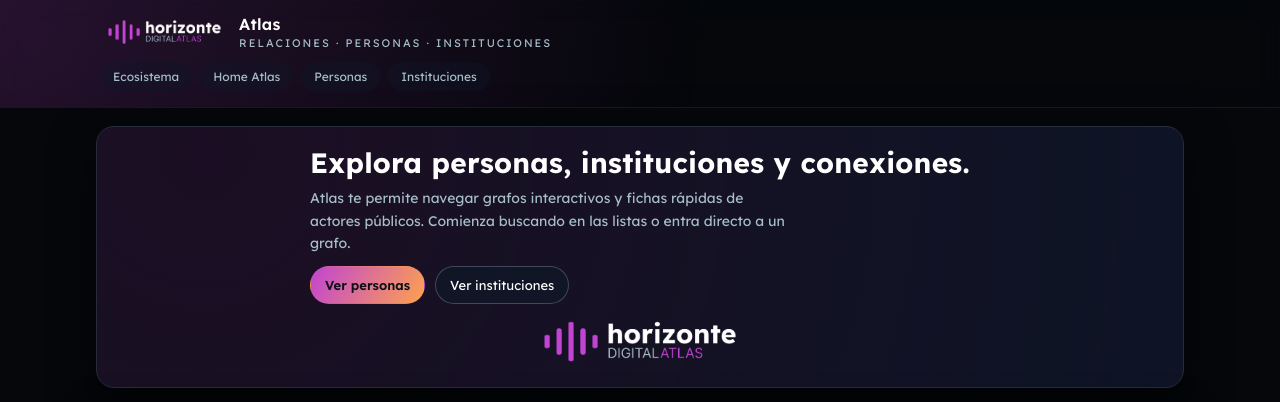
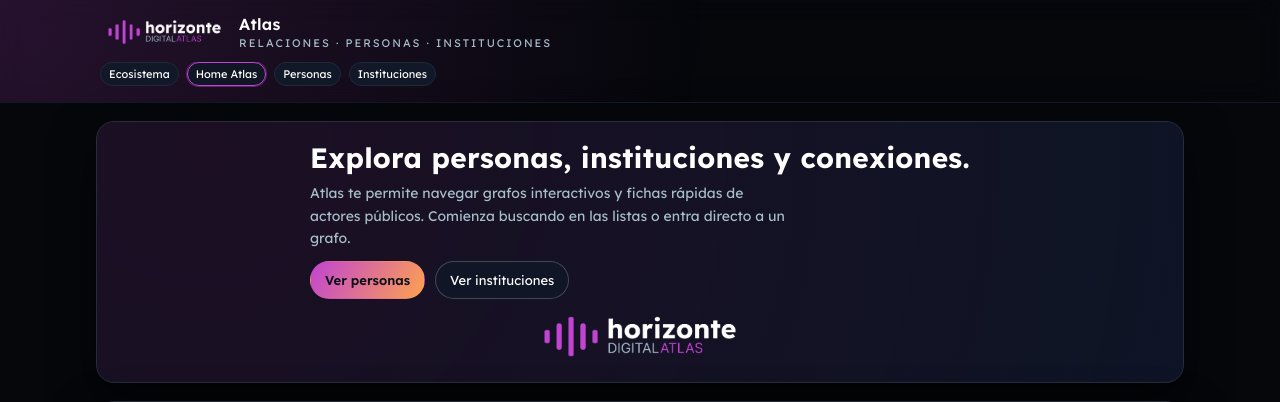
Before and after one commit to gamolo79/atlas-horizonte, a Django app: page /apps/atlas/ in a window 1280 px wide. Shown: the top 402 px of the page. Run offline with Django 5.2, Linux system fonts and the light colour scheme.

Commit message:
Fix Atlas header row layout

```diff
--- a/redpolitica/templates/redpolitica/atlas_home.html
+++ b/redpolitica/templates/redpolitica/atlas_home.html
@@ -13,18 +13,18 @@
     <header>
       <div class="header-inner">
         <div class="header-row">
-          <div class="brand">
+          <a class="brand" href="{% url 'atlas-home' %}">
             <img src="{% static 'img/logo-horizonte-atlas.png' %}" alt="Atlas" class="brand-logo">
             <div class="brand-texts">
               <div class="brand-text-main">Atlas</div>
               <div class="brand-text-sub">Relaciones · Personas · Instituciones</div>
             </div>
-          </div>
+          </a>
         </div>
         <div class="header-row header-row-nav">
           <nav class="nav-chip-row" aria-label="Secciones de Atlas">
             <a class="nav-chip" href="{% url 'index-apps' %}">Ecosistema</a>
-            <a class="nav-chip" href="{% url 'atlas-home' %}">Home Atlas</a>
+            <a class="nav-chip is-active" href="{% url 'atlas-home' %}">Home Atlas</a>
             <a class="nav-chip" href="{% url 'atlas-personas-list' %}">Personas</a>
             <a class="nav-chip" href="{% url 'atlas-instituciones-list' %}">Instituciones</a>
           </nav>
--- a/redpolitica/templates/redpolitica/atlas_instituciones_list.html
+++ b/redpolitica/templates/redpolitica/atlas_instituciones_list.html
@@ -13,20 +13,20 @@
     <header>
       <div class="header-inner">
         <div class="header-row">
-          <div class="brand">
+          <a class="brand" href="{% url 'atlas-home' %}">
             <img src="{% static 'img/logo-horizonte-atlas.png' %}" alt="Atlas" class="brand-logo">
             <div class="brand-texts">
               <div class="brand-text-main">Atlas · Instituciones</div>
               <div class="brand-text-sub">Explora grafos</div>
             </div>
-          </div>
+          </a>
         </div>
         <div class="header-row header-row-nav">
           <nav class="nav-chip-row" aria-label="Secciones de Atlas">
             <a class="nav-chip" href="{% url 'index-apps' %}">Ecosistema</a>
             <a class="nav-chip" href="{% url 'atlas-home' %}">Home Atlas</a>
             <a class="nav-chip" href="{% url 'atlas-personas-list' %}">Personas</a>
-            <a class="nav-chip" href="{% url 'atlas-instituciones-list' %}">Instituciones</a>
+            <a class="nav-chip is-active" href="{% url 'atlas-instituciones-list' %}">Instituciones</a>
           </nav>
         </div>
       </div>
--- a/redpolitica/templates/redpolitica/atlas_personas_list.html
+++ b/redpolitica/templates/redpolitica/atlas_personas_list.html
@@ -13,19 +13,19 @@
     <header>
       <div class="header-inner">
         <div class="header-row">
-          <div class="brand">
+          <a class="brand" href="{% url 'atlas-home' %}">
             <img src="{% static 'img/logo-horizonte-atlas.png' %}" alt="Atlas" class="brand-logo">
             <div class="brand-texts">
               <div class="brand-text-main">Atlas · Personas</div>
               <div class="brand-text-sub">Explora grafos</div>
             </div>
-          </div>
+          </a>
         </div>
         <div class="header-row header-row-nav">
           <nav class="nav-chip-row" aria-label="Secciones de Atlas">
             <a class="nav-chip" href="{% url 'index-apps' %}">Ecosistema</a>
             <a class="nav-chip" href="{% url 'atlas-home' %}">Home Atlas</a>
-            <a class="nav-chip" href="{% url 'atlas-personas-list' %}">Personas</a>
+            <a class="nav-chip is-active" href="{% url 'atlas-personas-list' %}">Personas</a>
             <a class="nav-chip" href="{% url 'atlas-instituciones-list' %}">Instituciones</a>
           </nav>
         </div>
--- a/redpolitica/templates/redpolitica/grafo_institucion.html
+++ b/redpolitica/templates/redpolitica/grafo_institucion.html
@@ -27,20 +27,20 @@
   <header>
     <div class="header-inner">
       <div class="header-row">
-        <div class="brand">
+        <a class="brand" href="{% url 'atlas-home' %}">
           <img src="{% static 'img/logo-horizonte-atlas.png' %}" alt="Horizonte Digital Atlas" class="brand-logo">
           <div class="brand-labels">
             <div class="brand-text-main">Atlas · Grafo por institución</div>
             <div class="brand-text-sub">Mapa de cargos y dependencias</div>
           </div>
-        </div>
+        </a>
       </div>
       <div class="header-row header-row-nav">
         <nav class="nav-chip-row" aria-label="Secciones de Atlas">
           <a class="nav-chip" href="{% url 'index-apps' %}">Ecosistema</a>
           <a class="nav-chip" href="{% url 'atlas-home' %}">Home Atlas</a>
           <a class="nav-chip" href="{% url 'atlas-personas-list' %}">Personas</a>
-          <a class="nav-chip" href="{% url 'atlas-instituciones-list' %}">Instituciones</a>
+          <a class="nav-chip is-active" href="{% url 'atlas-instituciones-list' %}">Instituciones</a>
         </nav>
       </div>
     </div>
--- a/redpolitica/templates/redpolitica/grafo_persona.html
+++ b/redpolitica/templates/redpolitica/grafo_persona.html
@@ -18,19 +18,19 @@
   <header>
     <div class="header-inner">
       <div class="header-row">
-        <div class="brand">
+        <a class="brand" href="{% url 'atlas-home' %}">
           <img src="{% static 'img/logo-horizonte-atlas.png' %}" alt="Horizonte Digital Atlas" class="brand-logo">
           <div class="brand-labels">
             <div class="brand-text-main">Atlas · Grafo por persona</div>
             <div class="brand-text-sub">Personas e instituciones conectadas</div>
           </div>
-        </div>
+        </a>
       </div>
       <div class="header-row header-row-nav">
         <nav class="nav-chip-row" aria-label="Secciones de Atlas">
           <a class="nav-chip" href="{% url 'index-apps' %}">Ecosistema</a>
           <a class="nav-chip" href="{% url 'atlas-home' %}">Home Atlas</a>
-          <a class="nav-chip" href="{% url 'atlas-personas-list' %}">Personas</a>
+          <a class="nav-chip is-active" href="{% url 'atlas-personas-list' %}">Personas</a>
           <a class="nav-chip" href="{% url 'atlas-instituciones-list' %}">Instituciones</a>
         </nav>
       </div>
--- a/static/css/atlas-design-system.css
+++ b/static/css/atlas-design-system.css
@@ -90,12 +90,17 @@ header {
 .header-row {
   display: flex;
   align-items: center;
-  justify-content: space-between;
+  justify-content: flex-start;
   gap: 12px;
+  width: 100%;
+}
+
+.header-row-nav {
+  width: 100%;
 }
 
 .brand {
-  display: flex;
+  display: inline-flex;
   align-items: center;
   gap: 10px;
 }
@@ -132,6 +137,8 @@ header {
   overflow-x: auto;
   padding-bottom: 6px;
   scrollbar-width: thin;
+  -webkit-overflow-scrolling: touch;
+  width: 100%;
 }
 
 .nav-chip-row::-webkit-scrollbar {
@@ -145,26 +152,30 @@ header {
 
 .nav-chip {
   flex: 0 0 auto;
-  font-size: 12px;
-  color: var(--text-muted);
-  padding: 6px 12px;
+  font-size: 11px;
+  color: var(--text-main);
+  padding: 4px 8px;
   border-radius: var(--radius-pill);
-  border: 1px solid transparent;
-  background: rgba(15, 23, 42, 0.4);
-  transition: border-color var(--transition-fast), background var(--transition-fast), color var(--transition-fast);
+  border: 1px solid #1f2937;
+  background: #111827;
+  transition: border-color var(--transition-fast), background var(--transition-fast), color var(--transition-fast), transform var(--transition-fast);
   white-space: nowrap;
+  display: inline-flex;
+  align-items: center;
+  justify-content: center;
 }
 
 .nav-chip:hover {
   color: var(--text-main);
-  border-color: rgba(148, 163, 184, 0.4);
-  background: rgba(15, 23, 42, 0.8);
+  border-color: #4b5563;
+  background: #1f2937;
+  transform: translateY(-1px);
 }
 
 .nav-chip.is-active {
   color: var(--text-main);
   border-color: var(--accent);
-  background: rgba(15, 23, 42, 0.9);
+  background: rgba(17, 24, 39, 0.9);
   box-shadow: 0 0 0 1px rgba(193, 68, 210, 0.4);
 }
 
@@ -200,9 +211,12 @@ header {
 }
 
 @media (max-width: 820px) {
-  .brand-texts,
-  .brand-labels {
+  .brand-text-sub {
     display: none;
+  }
+
+  .brand-text-main {
+    font-size: 15px;
   }
 }
 
```
